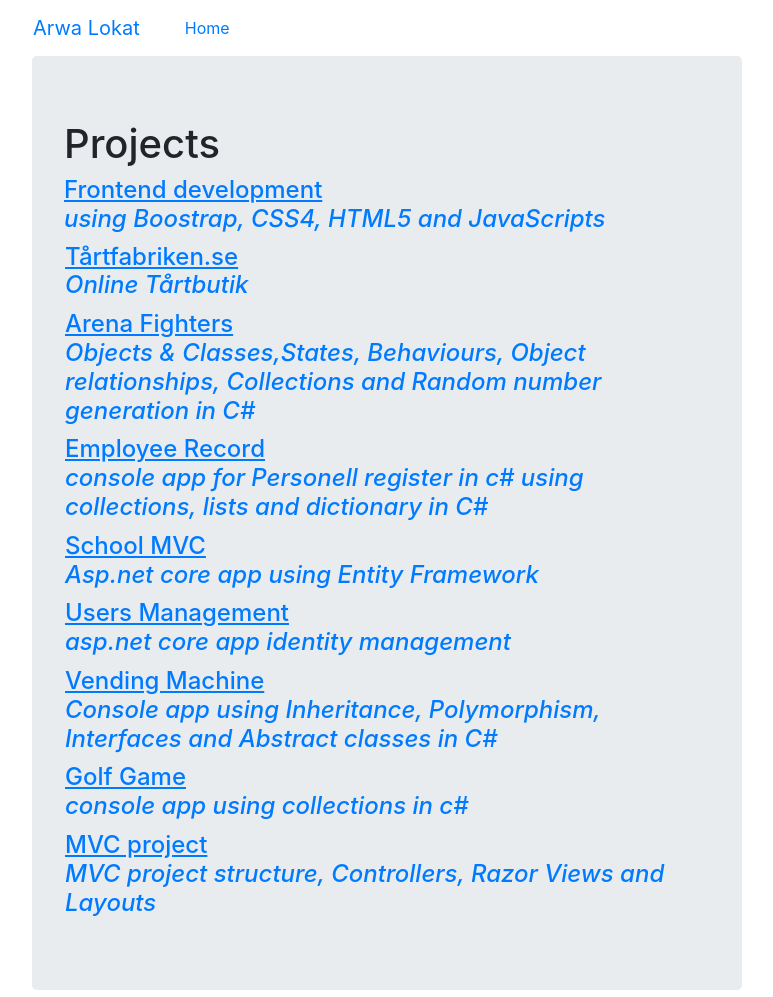
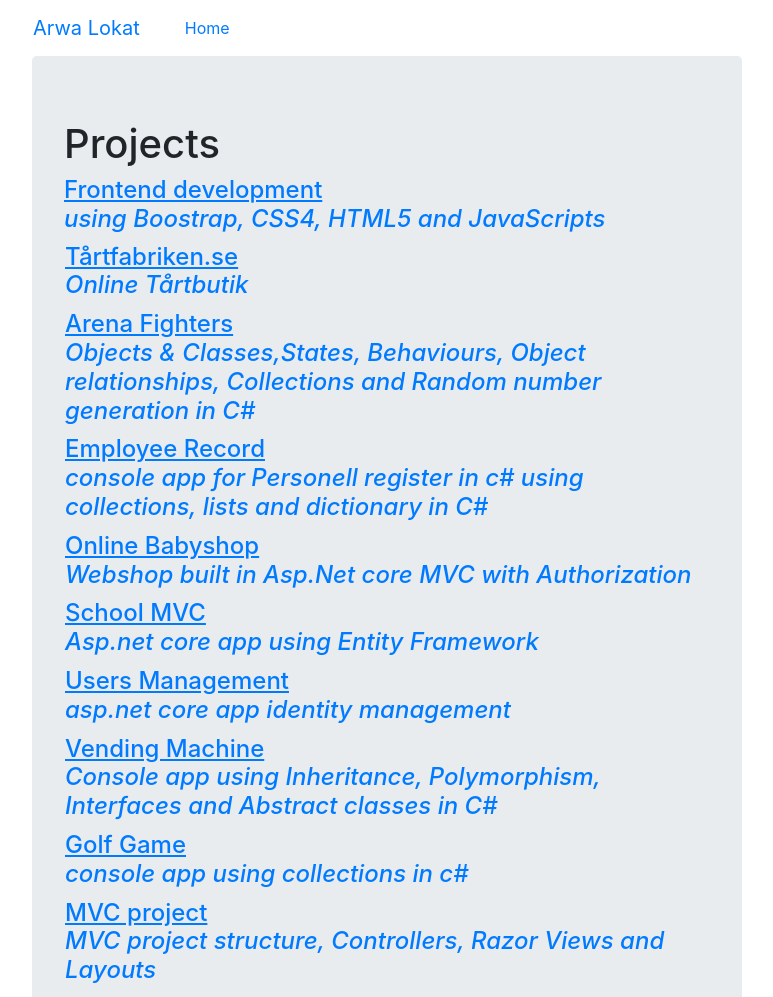
Before and after one commit to arwalokat/aezzy.github.io, a plain HTML site: page index.html in a window 1280 px wide. Shown: the top 997 px of the page, without its empty margins (68-841 px from the left). Drawn offline with nearby package versions, Linux system fonts and the light colour scheme.

Commit message:
Update index.html

```diff
--- a/index.html
+++ b/index.html
@@ -77,7 +77,9 @@
                 </h4>
             </td>
         </tr>
-        <tr></tr>
+        <tr>
+          <td><h4><a href="https://github.com/aezzy/Online_Babyshop"><u>Online Babyshop</u><br /><i>Webshop built in Asp.Net core MVC with Authorization</i></a></h4></td>
+      </tr>
         <tr>
             <td> <h4><a href="https://github.com/aezzy/SchoolMVC/tree/master/SchoolMVC"><u>School MVC</u><br /><i>Asp.net core app using Entity Framework</i></a></h4></td>
         </tr>
```
